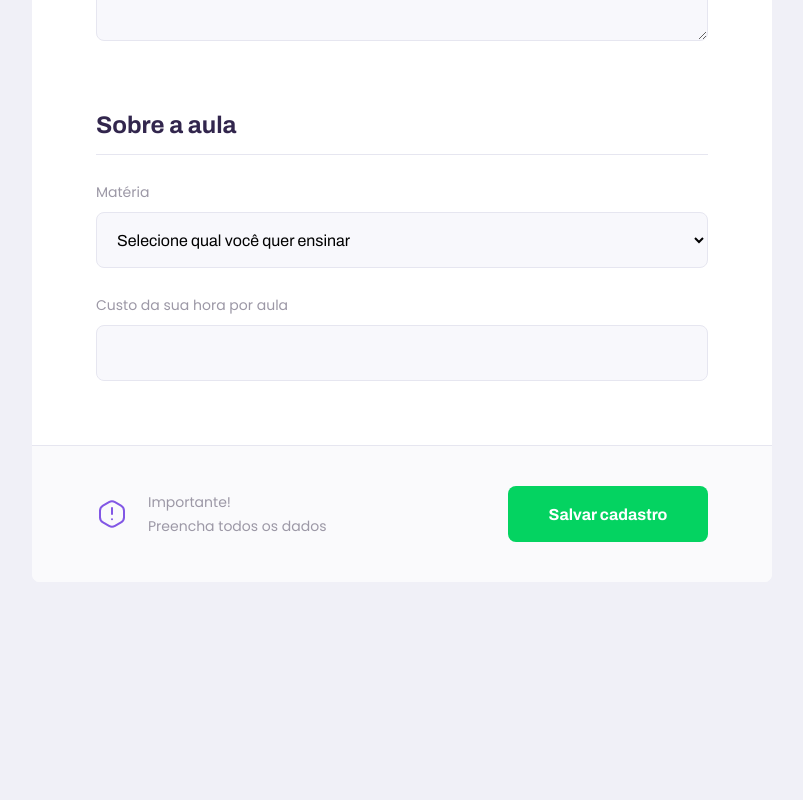
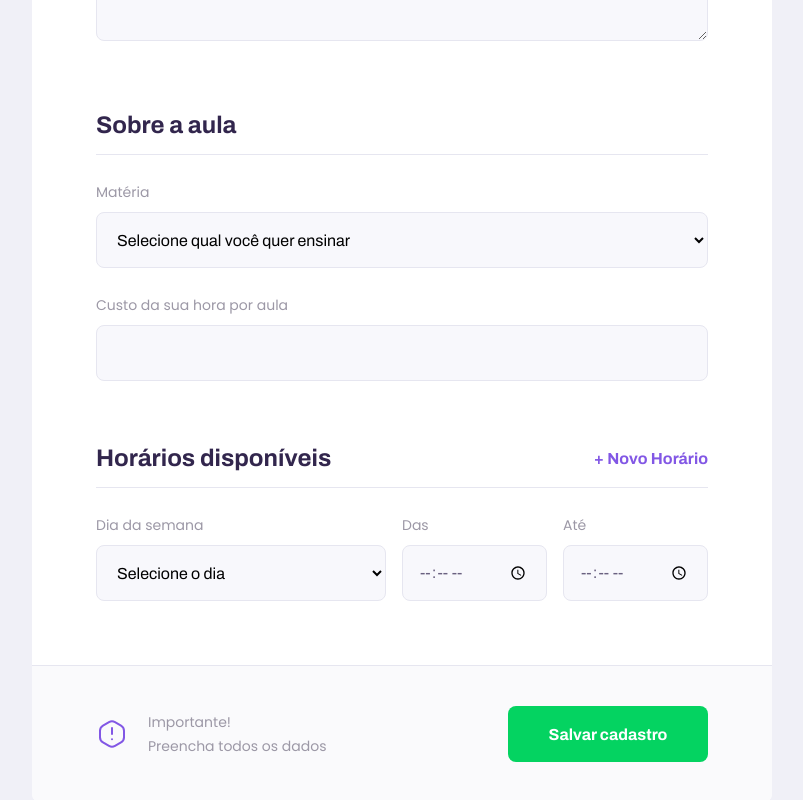
Before and after one commit to guilhermesantoss/proffy-nlw02, a React (Create React App) app in the folder web/: page /give-classes in a window 1280 px wide. Shown: the part 910-1710 px from the top of the page, without its empty margins (238-1041 px from the left). Before the commit the page ends 1492 px from the top, so only its background shows below. Built offline with nearby package versions, Linux system fonts and the light colour scheme; the HTML template or start-up script is replaced by a standard one.

Commit message:
add funcionalidade de adicionar novo horario

```diff
--- a/web/src/components/Select/index.tsx
+++ b/web/src/components/Select/index.tsx
@@ -5,27 +5,28 @@ import './styles.css';
 interface SelectProps extends SelectHTMLAttributes<HTMLSelectElement> {
   name: string;
   label: string;
+  placeholder?: string;
   options: Array<{
     value: string;
     label: string;
   }>;
 }
 
-const Select: React.FC<SelectProps> = ({ name, label, options, ...rest }) => {
+const Select: React.FC<SelectProps> = ({ name, label, options, placeholder, ...rest }) => {
   return (
     <div className="select-block">
       <label htmlFor={name}>{label}</label>
       <select
+        defaultValue=""
         id={name}
         {...rest}
       >
         <option
           value=""
           disabled
-          selected
           hidden
         >
-          Selecione qual você quer ensinar
+          {placeholder}
         </option>
         {options.map(option => (
           <option
--- a/web/src/pages/TeacherForm/index.tsx
+++ b/web/src/pages/TeacherForm/index.tsx
@@ -1,4 +1,4 @@
-import React from 'react';
+import React, { useState } from 'react';
 
 import PageHeader from '../../components/PageHeader';
 import Input from '../../components/Input';
@@ -10,6 +10,17 @@ import Textarea from '../../components/Textarea';
 import Select from '../../components/Select';
 
 const TeacherForm: React.FC = () => {
+  const [scheduleItems, setScheduleItems] = useState([
+    { week_day: 0, from: '', to: ''},
+  ]);
+
+  function addNewScheduleItem() {
+    setScheduleItems([
+      ...scheduleItems,
+      { week_day: 0, from: '', to: ''},
+    ]);
+  }
+
   return (
     <div id="page-teacher-form" className="container">
       <PageHeader
@@ -45,6 +56,7 @@ const TeacherForm: React.FC = () => {
           <Select
             name="subject"
             label="Matéria"
+            placeholder="Selecione qual você quer ensinar"
             options={[
               { value: 'Artes', label: 'Artes' },
               { value: 'Biologia', label: 'Biologia' },
@@ -64,6 +76,47 @@ const TeacherForm: React.FC = () => {
           />
         </fieldset>
 
+        <fieldset>
+          <legend>
+            Horários disponíveis
+            <button
+              type="button"
+              onClick={addNewScheduleItem}
+            >
+              + Novo Horário
+            </button>
+          </legend>
+
+          {scheduleItems.map(scheduleItem => (
+            <div key={scheduleItem.week_day}className="schedule-item">
+              <Select
+                name="week_day"
+                label="Dia da semana"
+                placeholder="Selecione o dia"
+                options={[
+                  { value: '0', label: 'Domingo' },
+                  { value: '1', label: 'Segunda-feira' },
+                  { value: '2', label: 'Terça-feira' },
+                  { value: '3', label: 'Quarta-feira' },
+                  { value: '4', label: 'Quinta-feira' },
+                  { value: '5', label: 'Sexta-feira' },
+                  { value: '6', label: 'Sábado' },
+                ]}
+              />
+              <Input
+                name="from"
+                label="Das"
+                type="time"
+              />
+              <Input
+                name="to"
+                label="Até"
+                type="time"
+              />
+            </div>
+          ))}
+        </fieldset>
+
         <footer>
           <p>
             <img src={warningIcon} alt="Aviso importante"/>
--- a/web/src/pages/TeacherForm/styles.css
+++ b/web/src/pages/TeacherForm/styles.css
@@ -36,6 +36,19 @@
   width: 100%;
   padding-bottom: 1.6rem;
   border-bottom: 1px solid var(--color-line-in-white);
+}
+
+#page-teacher-form main fieldset legend button {
+  background: none;
+  border: 0;
+  color: var(--color-primary);
+  font: 700 1.6rem Archivo;
+  cursor: pointer;
+  transition: color 0.2s;
+}
+
+page-teacher-form main fieldset legend button:hover {
+  color: var(--color-primary-dark);
 }
 
 #page-teacher-form main fieldset .input-block + .textarea-block,
@@ -101,6 +114,20 @@
     padding: 0 6.4rem;
   }
 
+  #page-teacher-form main .schedule-item {
+    display: grid;
+    grid-template-columns: 2fr 1fr 1fr;
+    column-gap: 1.6rem;
+  }
+
+  #page-teacher-form main .schedule-item .input-block {
+    margin-top: 0 !important;
+  }
+
+  #page-teacher-form main .schedule-item + .schedule-item {
+    margin-top: 2.4rem;
+  }
+
   #page-teacher-form main footer {
     padding: 4.0rem 6.4rem;
     display: flex;
```
